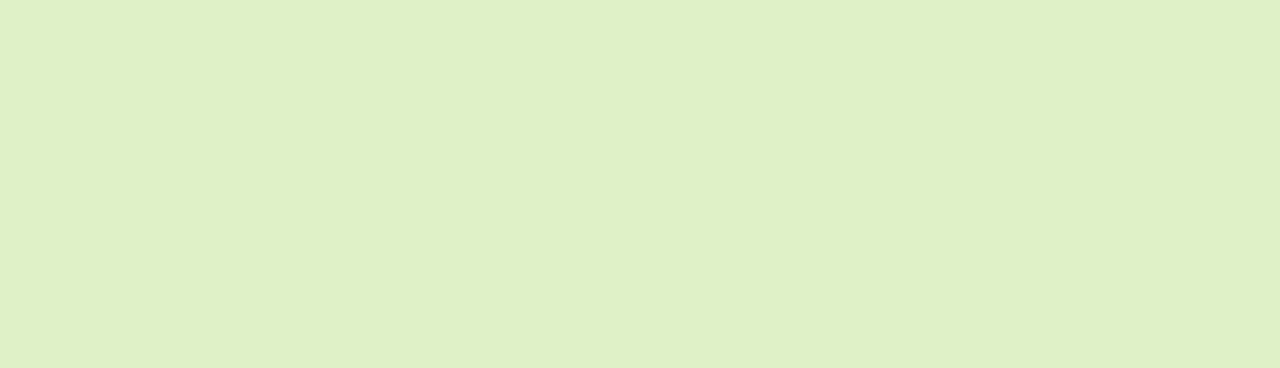
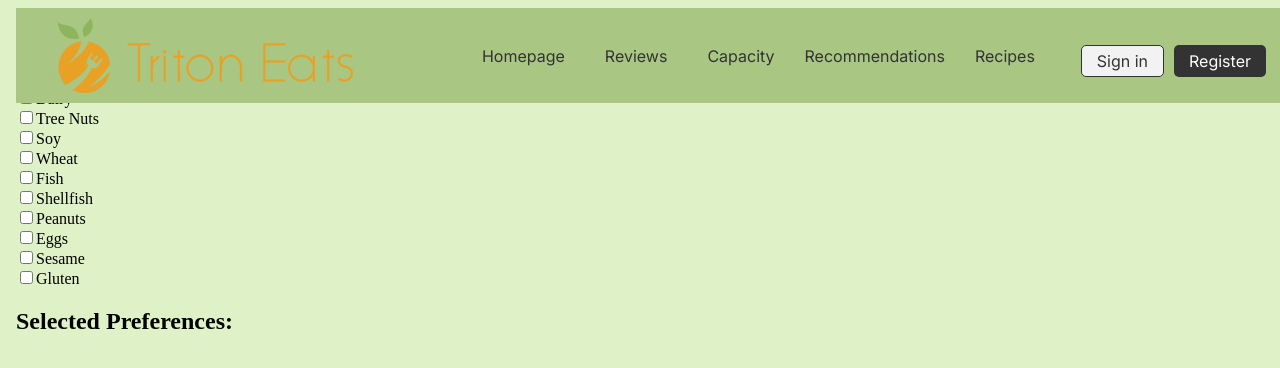
Before and after one commit to erizheng/TritonEats, a React (Create React App) app in the folder triton-eats/client/: page /preferences in a window 1280 px wide. Before the commit this address had no page. Shown: the top 368 px of the page. Built offline with nearby package versions, Linux system fonts and the light colour scheme; the HTML template or start-up script is replaced by a standard one.

Commit message:
preferences view

```diff
--- a/triton-eats/client/src/App.tsx
+++ b/triton-eats/client/src/App.tsx
@@ -9,6 +9,9 @@ import { FoodReviewPage } from './pages/FoodReview';
 import './CSS/Menu.css';
 import './CSS/FoodReview.css';
 import FoodReview from './components/FoodReview';
+import Preferences from './components/Preferences/Preferences';
+import PreferencesGrid from './components/Preferences/PreferenceGrid';
+import { PreferencesPage } from './pages/PreferencesPage';
 
 
 function App() {
@@ -24,8 +27,9 @@ function App() {
         <Route path="/home" element={<HomePage/>} />
 
         {/*Recommendation Page*/ }
-      <Route path="/menu" element={<Menu />} />
-      <Route path="/review" element={<FoodReviewPage/>}/>
+        <Route path="/menu" element={<Menu />} />
+        <Route path="/review" element={<FoodReviewPage/>}/>
+        <Route path="/preferences" element={<PreferencesPage/>} />
       </Routes>
     </BrowserRouter>
   );
--- /dev/null
+++ b/triton-eats/client/src/CSS/Preferences.css
@@ -0,0 +1,6 @@
+.preferences-grid {
+    display: grid;
+    grid-template-columns: repeat(5, 1fr);
+    gap: 20px;
+    padding: 20px;
+}
--- /dev/null
+++ b/triton-eats/client/src/components/Preferences/PreferenceGrid.tsx
@@ -0,0 +1,80 @@
+// import React, { useState } from 'react';
+// import Preferences from './Preferences';
+
+// type PreferencesData = {
+//     id: number;
+//     name: string;
+//     selected: boolean;
+// };
+
+// const PreferencesGrid: React.FC = () => {
+//     const [preferences, setPreferences] = useState<PreferencesData[]>([
+//         //Sixth
+//         { id: 1, name: 'Dairy', selected: false },
+//         { id: 2, name: 'Tree Nuts', selected: false },
+//         { id: 3, name: 'Soy',  selected: false },
+//         { id: 4, name: 'Wheat', selected: false },
+//         { id: 5, name: 'Fish',  selected: false },
+//         // Club Med
+//         { id: 6, name: 'Shellfish',  selected: false },
+//         // Foodworx
+//         { id: 7, name: 'Peanuts',  selected: false },
+//         { id: 8, name: 'Eggs',  selected: false },
+//         // 64 Degrees
+//         { id: 9, name: 'Sesame',  selected: false },
+//         { id: 10, name: 'Gluten',  selected: false },
+
+
+//     ]);
+
+//     const handleSelected = (id: number) => {
+//         setPreferences((prevPrefs) =>
+//             prevPrefs.map((pref) =>
+//                 pref.id === id ? { ...pref, selected: !pref.selected } : pref
+//             )
+//         );
+//     };
+
+
+//     return (
+//         <div className="preferences-grid">
+//             {preferences.map((preference) => (
+//                 <Preferences
+//                     key={preference.id}
+//                     name={preference.name}
+//                     selected={preference.selected}
+//                     onSelected={() => handleSelected(preference.id)}
+//                 />
+//             ))}
+//         </div>
+//     );
+// };
+
+// export default PreferencesGrid;
+
+import React from 'react';
+import { PreferenceProps } from '../../types/preferenceTypes';
+
+type PreferencesGridProps = {
+  preferences: PreferenceProps[];
+  onSelectionChange: (id: number) => void;
+};
+
+const PreferencesGrid: React.FC<PreferencesGridProps> = ({ preferences, onSelectionChange }) => {
+  return (
+    <div className="preferences-grid">
+      {preferences.map((preference) => (
+        <div key={preference.id}>
+          <input
+            type="checkbox"
+            checked={preference.selected}
+            onChange={() => onSelectionChange(preference.id)}
+          />
+          <label>{preference.name}</label>
+        </div>
+      ))}
+    </div>
+  );
+};
+
+export default PreferencesGrid;
--- /dev/null
+++ b/triton-eats/client/src/components/Preferences/Preferences.tsx
@@ -0,0 +1,104 @@
+// import React, { useState } from 'react';
+// import PreferencesGrid from './PreferenceGrid';
+
+// type PreferenceProps = {
+//     name: string;
+//     selected: boolean;
+//     onSelected: () => void;
+// };
+
+// const Preferences: React.FC<PreferenceProps> = ({ name, selected, onSelected }) => {
+//     // // const capacityColor = capacity > 70 ? 'red' : capacity > 40 ? 'orange' : 'green';
+
+//     // return (
+//     //     <div className="preferences">
+//     //         <h3>{name}</h3>
+//     //         <p>{selected}</p>
+//     //         {/* <p>{capacity}% Busy</p>
+//     //         <div className="capacity-bar" style={{ backgroundColor: capacityColor, width: `${capacity}%` }}></div>
+//     //         <button onClick={onFavorite}>{isFavorited ? '⭐' : '☆'}</button> */}
+//     //     </div>
+//     // );
+
+
+//     const [preferences, setPreferences] = useState<PreferenceProps[]>([]);
+
+//     // Handle the updated preferences coming from the grid
+//     const handlePreferencesChange = (updatedPreferences: PreferenceProps[]) => {
+//       setPreferences(updatedPreferences);
+//     };
+
+//     return (
+//       <div>
+//         <h1>Preferences</h1>
+
+//         {/* Render the Preferences Grid */}
+//         <PreferencesGrid  />
+
+//         <div className="selected-preferences">
+//           <h2>Selected Preferences:</h2>
+//           <ul>
+//             {preferences.filter(p => p.selected).map((pref, index) => (
+//               <li key={index}>{pref.name}</li>
+//             ))}
+//           </ul>
+//         </div>
+//       </div>
+//     );
+// };
+
+// export default Preferences;
+import React, { useState } from 'react';
+import PreferenceGrid from './PreferenceGrid';
+import { PreferenceProps } from '../../types/preferenceTypes';
+
+
+const Preferences: React.FC = () => {
+  // Manage the preferences state in the parent (Preferences component)
+  const [preferences, setPreferences] = useState<PreferenceProps[]>([
+    { id: 1, name: 'Dairy', selected: false },
+    { id: 2, name: 'Tree Nuts', selected: false },
+    { id: 3, name: 'Soy', selected: false },
+    { id: 4, name: 'Wheat', selected: false },
+    { id: 5, name: 'Fish', selected: false },
+    { id: 6, name: 'Shellfish', selected: false },
+    { id: 7, name: 'Peanuts', selected: false },
+    { id: 8, name: 'Eggs', selected: false },
+    { id: 9, name: 'Sesame', selected: false },
+    { id: 10, name: 'Gluten', selected: false }
+  ]);
+
+  // Handle the preferences selection change
+  const handleSelectionChange = (id: number) => {
+    setPreferences((prevPreferences) =>
+      prevPreferences.map((pref) =>
+        pref.id === id ? { ...pref, selected: !pref.selected } : pref
+      )
+    );
+  };
+
+  return (
+    <div>
+      <h1>Preferences</h1>
+
+      {/* Pass preferences and the handler to PreferencesGrid */}
+      <PreferenceGrid
+        preferences={preferences}
+        onSelectionChange={handleSelectionChange}
+      />
+
+      <div className="selected-preferences">
+        <h2>Selected Preferences:</h2>
+        <ul>
+          {preferences
+            .filter((pref) => pref.selected)
+            .map((pref) => (
+              <li key={pref.id}>{pref.name}</li>
+            ))}
+        </ul>
+      </div>
+    </div>
+  );
+};
+
+export default Preferences;
--- /dev/null
+++ b/triton-eats/client/src/pages/PreferencesPage.tsx
@@ -0,0 +1,27 @@
+import React from 'react'
+import PreferenceGrid from "../components/Preferences/PreferenceGrid"
+import { Navbar } from '../components/NavBar';
+import { AppProvider } from '../context/MenuContext';
+import Preferences from '../components/Preferences/Preferences';
+
+export const PreferencesPage = () => {
+
+    return (
+        <AppProvider>
+        <body>
+            <head>
+                <title>Preferences</title>
+            </head>
+            <div className='recNavBar'><Navbar/></div>
+
+
+            <div className="gridContainer">
+
+               <Preferences  />
+
+
+            </div>
+        </body>
+        </AppProvider>
+
+    );}
--- /dev/null
+++ b/triton-eats/client/src/types/preferenceTypes.ts
@@ -0,0 +1,6 @@
+export type PreferenceProps = {
+    id: number;
+    name: string;
+    selected: boolean;
+    // onSelected: () => void;
+  };
```
Also changed, not shown: 1 other file (tests, documents, lock files or other folders).
